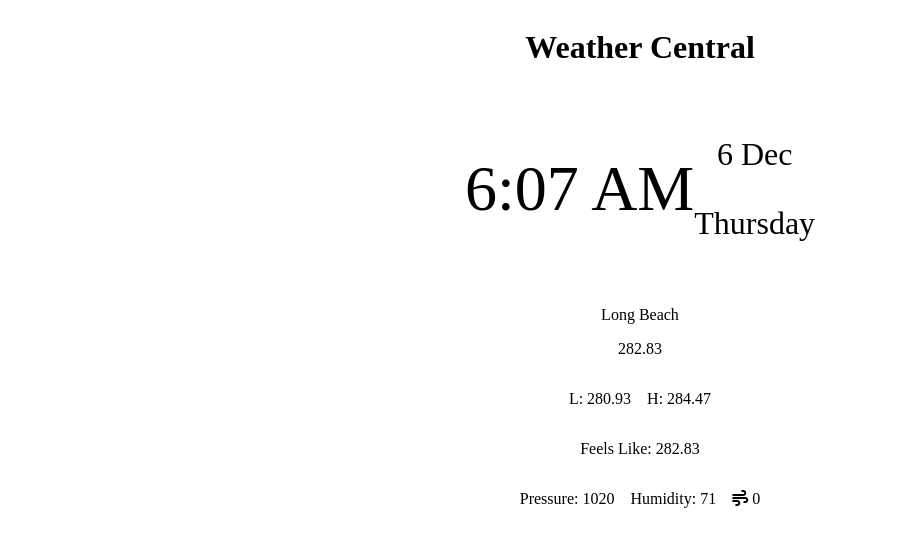
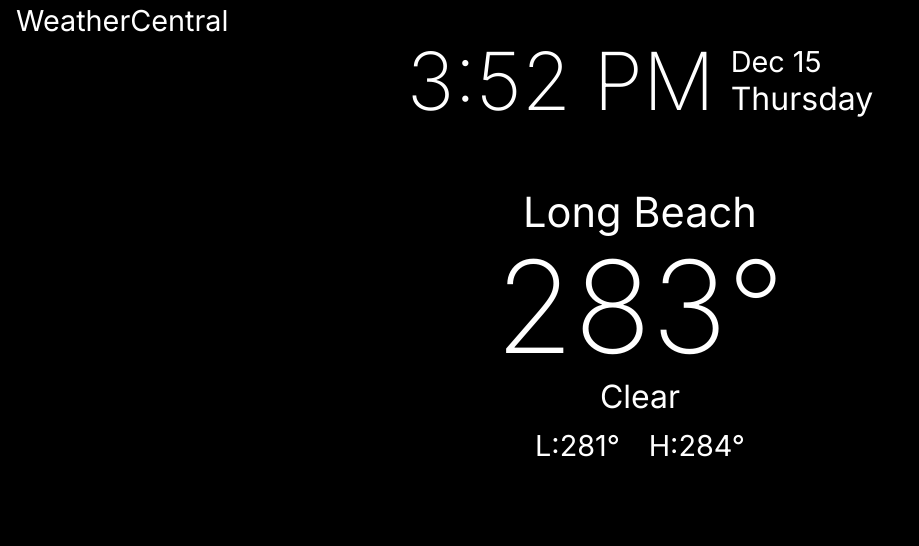
Before and after one commit to mrmendoza-dev/weather-central, a React (Vite) app: page / in a window 1280 px wide. Shown: the top 546 px of the page, without its empty margins (0-919 px from the left). Built offline with nearby package versions, Linux system fonts and the light colour scheme; no server answers.

Commit message:
weather data and time update on intervals

```diff
--- a/index.html
+++ b/index.html
@@ -7,6 +7,9 @@
     <title>Weather Central</title>
     <script src="https://kit.fontawesome.com/b5a14bfeac.js" crossorigin="anonymous"></script>
 
+    <link rel="preconnect" href="https://fonts.googleapis.com">
+    <link rel="preconnect" href="https://fonts.gstatic.com" crossorigin>
+    <link href="https://fonts.googleapis.com/css2?family=Inter:wght@200;400;600&display=swap" rel="stylesheet">
   </head>
   <body>
     <div id="root"></div>
--- a/src/App.css
+++ b/src/App.css
@@ -1,15 +1,22 @@
 
 :root {
 
+    --clr-font: #ffffff;
+    --clr-bg: #000000;
 }
 
+* {
+  margin: 0;
+  box-sizing: border-box;
+}
 
 html {
 
 }
 
 body {
-
+  background-color: var(--clr-bg);
+  color: var(--clr-font);
 }
 
 button {
--- a/src/components/Weather.tsx
+++ b/src/components/Weather.tsx
@@ -10,14 +10,37 @@ import { defaultWeatherData } from "./data/defaulltData";
 
 
 export default function Weather() {
-
     const apiKey = "014cab97ef25e0042a32c8f3eca831b7";
     const baseUrl = "https://api.openweathermap.org/data/2.5/";
 
     const [coordinates, setCoordinates] = useState(defaultWeatherData.coord);
     const [weatherData, setWeatherData] = useState(defaultWeatherData);
+    const [time, setTime] = useState(new Date());
 
+  function getWeatherData() {
+    let apiUrl = `${baseUrl}weather?lat=${coordinates.lat}&lon=${
+      coordinates.lon
+    }&appid=${apiKey}&units=${"imperial"}`;
+    fetch(apiUrl)
+      .then((res) => res.json())
+      .then((data) => {
+        setWeatherData(data);
+      });
+  }
 
+    useEffect(() => {
+      const interval = setInterval(() => {
+        setTime(new Date());
+      }, 1000);
+      return () => clearInterval(interval);
+    }, []);
+
+    useEffect(() => {
+      const interval = setInterval(() => {
+        getWeatherData();
+      }, 10000);
+      return () => clearInterval(interval);
+    }, []);
 
     useEffect(() => {
       navigator.geolocation.getCurrentPosition(function (position) {
@@ -28,53 +51,69 @@ export default function Weather() {
     }, []);
 
     useEffect(() => {
-      let apiUrl = `${baseUrl}weather?lat=${coordinates.lat}&lon=${coordinates.lon}&appid=${apiKey}&units=${"imperial"}`;
-      console.log(apiUrl);
-      fetch(apiUrl)
-        .then((res) => res.json())
-        .then((data) => {
-          setWeatherData(data);
-                console.log(data);
-
-        });
+      getWeatherData();
     }, [coordinates]);
 
     return (
       <div className="Weather">
-        <h1 className="">Weather Central</h1>
+        <div className="weather-header">
+          <a href="/">
+            <h1 className="weather-title">WeatherCentral</h1>
+          </a>
+        </div>
 
         <div className="weather-datetime">
-          <p className="weather-time">6:07 AM</p>
-          <div className="">
-            <p className="weather-date">6 Dec</p>
-            <p className="weather-day">Thursday</p>
+          <p className="weather-time">
+            {time.toLocaleTimeString("en-US", {
+              hour: "numeric",
+              minute: "numeric",
+            })}
+          </p>
+          <div className="weather-date">
+            <p className="">
+              {time.toLocaleDateString("en-US", {
+                day: "numeric",
+                month: "short",
+              })}
+            </p>
+            <p className="weather-day">
+              {time.toLocaleDateString("en-US", { weekday: "long" })}
+            </p>
           </div>
         </div>
 
-        <p className="weather-location">{weatherData.name}</p>
-        {/* <div className="flex">
-          <p className="">{coordinates.lat.toFixed(3)}</p>
-          <p className="">{coordinates.lon.toFixed(3)}</p>
-        </div> */}
-
-        <p className="weather-temp">{weatherData.main.temp}</p>
-
-        <div className="flex weather-temp-range">
-          <p className="">L: {weatherData.main.temp_min}</p>
-          <p className="">H: {weatherData.main.temp_max}</p>
+        <div className="weather-main">
+          <p className="weather-location">{weatherData.name}</p>
+          <p className="weather-temp">
+            {weatherData.main.temp.toFixed(0)}&deg;
+          </p>
+          <p className="weather-status">{weatherData.weather[0].main}</p>
+          <div className="flex weather-temp-range">
+            <p className="">L:{weatherData.main.temp_min.toFixed(0)}&deg;</p>
+            <p className="">H:{weatherData.main.temp_max.toFixed(0)}&deg;</p>
+          </div>
         </div>
 
-        <p className="weather-temp-feels">
-          Feels Like: {weatherData.main.feels_like}
-        </p>
 
-        <div className="flex weather-stats">
-          <p className="">Pressure: {weatherData.main.pressure}</p>
-          <p className="">Humidity: {weatherData.main.humidity}</p>
-          <p className="">
-            <i className="fa-solid fa-wind"></i> {weatherData.wind.speed}
-          </p>
-        </div>
       </div>
     );
 }
+
+
+
+/* <div className="flex">
+<p className="">{coordinates.lat.toFixed(3)}</p>
+<p className="">{coordinates.lon.toFixed(3)}</p>
+</div> */
+
+/* <p className="weather-temp-feels">
+Feels Like: {weatherData.main.feels_like.toFixed(0)}&deg;
+</p> */
+
+/* <div className="flex weather-stats">
+<p className="">Pressure: {weatherData.main.pressure}</p>
+<p className="">Humidity: {weatherData.main.humidity}</p>
+<p className="">
+  <i className="fa-solid fa-wind"></i> {weatherData.wind.speed}
+</p>
+</div> */
--- a/src/components/index.css
+++ b/src/components/index.css
@@ -5,8 +5,24 @@
     margin: 0 auto;
     font-size: 16px;
     text-align: center;
+font-family: 'Inter', sans-serif;
+    font-weight: 400;
+    position: relative;
+    user-select: none;
 }
 
+
+.weather-title {
+    font-weight: 400;
+    font-size: 1.8rem;
+}
+
+.weather-header {
+    position: fixed;
+    left: 0;
+    top: 0;
+    padding: .2em 1em;
+}
 
 
 
@@ -15,14 +31,49 @@
     display: flex;
     align-items: center;
     justify-content: center;
+    gap: 1em;
+    margin-top: 2em;
 }
 
 .weather-time {
-    font-size: 4rem;
+    font-size: 5rem;
+    font-weight: 200;
 }
 .weather-date {
-    font-size: 2rem;
+    font-size: 1.8rem;
+    text-align: left;
 }
 .weather-day {
     font-size: 2rem;
 }
+
+
+
+
+
+.weather-main {
+    font-size: 1.8rem;
+    margin-top: 2em;
+}
+
+
+.weather-location {
+    font-size: 2.6rem;
+}
+
+
+.weather-temp {
+    font-size: 8rem;
+    font-weight: 200;
+    line-height: 1.1;
+}
+
+.weather-status {
+    font-size: 2rem;
+
+}
+
+.weather-temp-range {
+    margin-top: .4em;
+
+}
```
Also changed, not shown: src/assets/ios-example.jpg (added).
